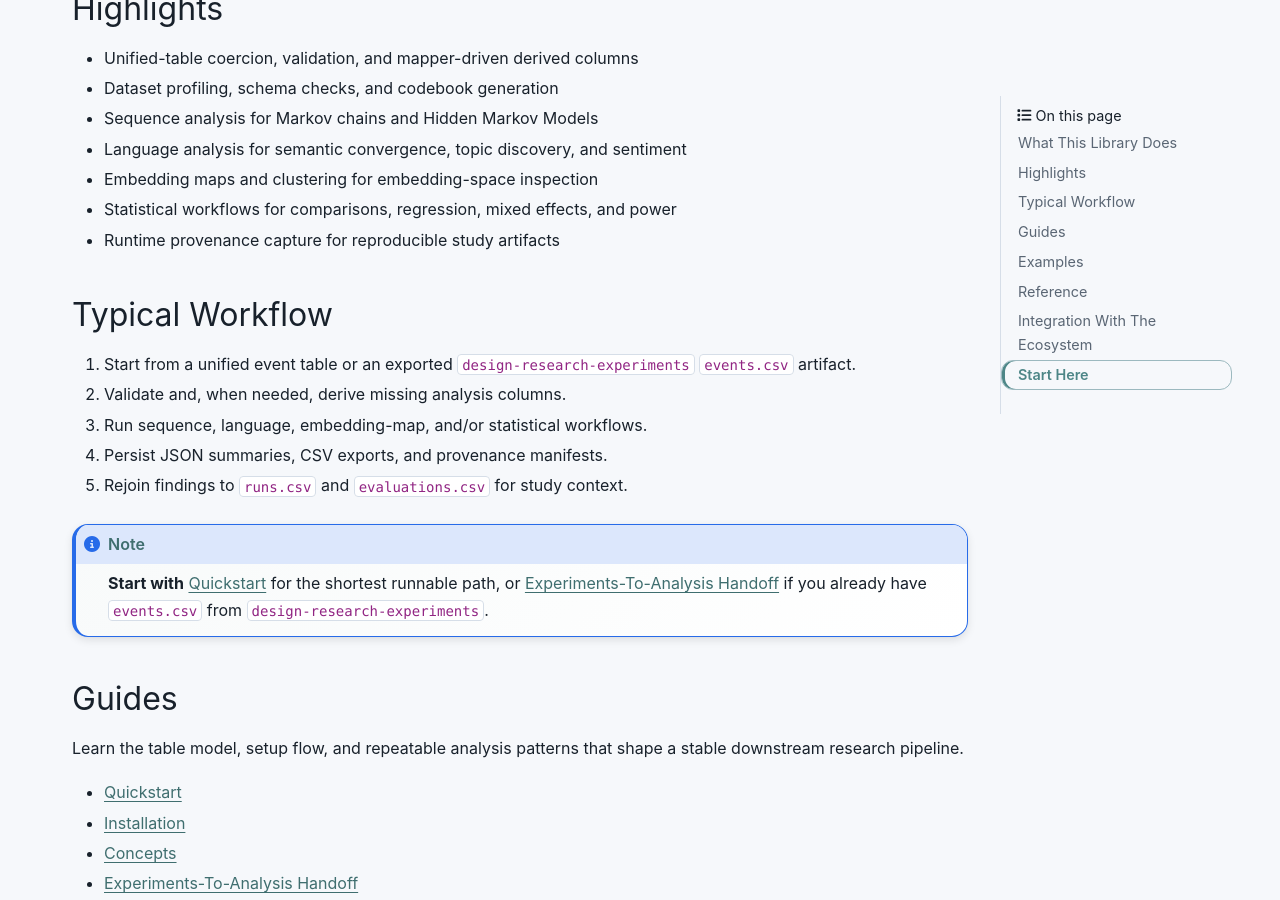
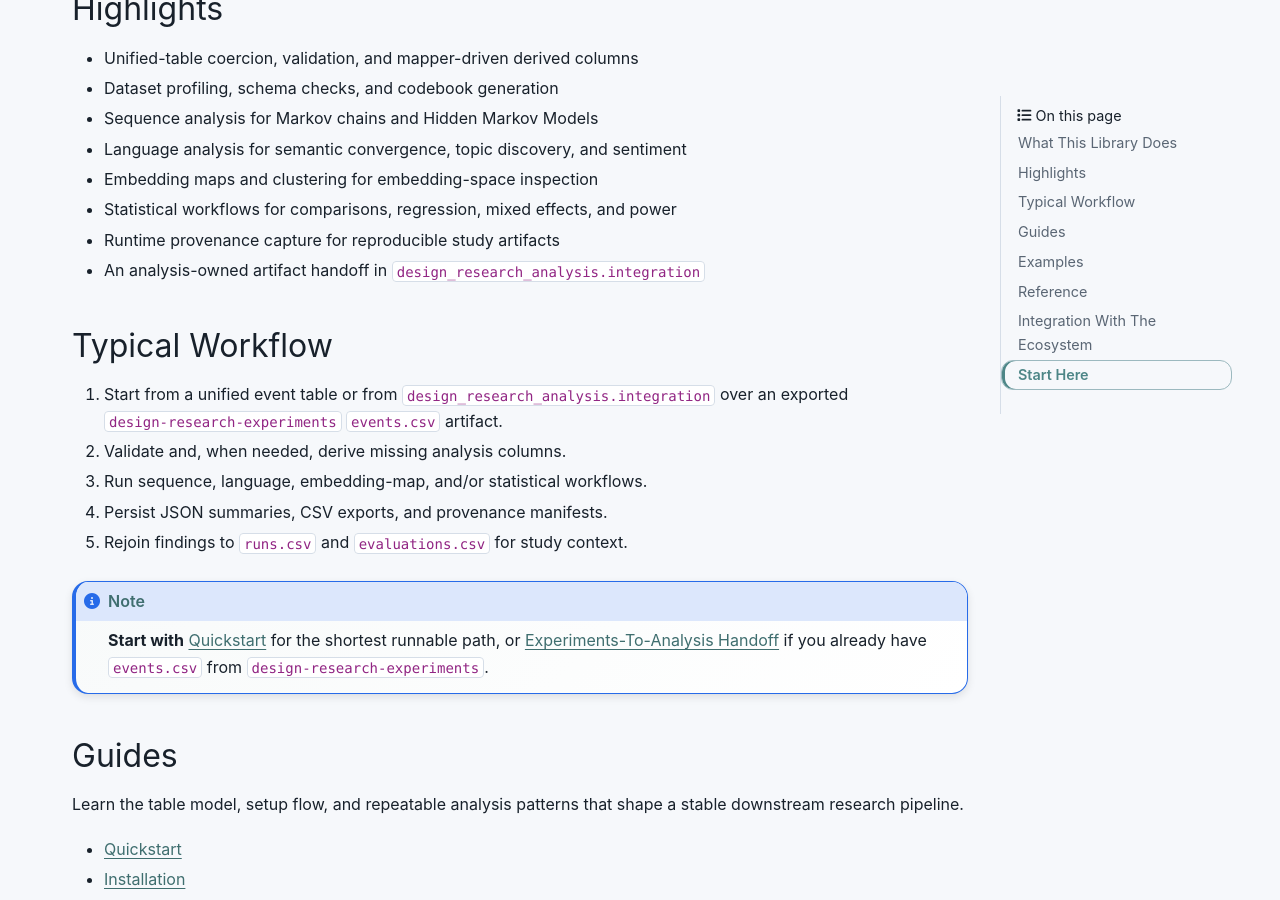
Before and after one commit to cmudrc/design-research-analysis, a Sphinx documentation site: the page built from docs/index.rst, in a window 1280 px wide and 900 px high, scrolled down 574 px. Built offline with Sphinx 7.4.7 and the PyData theme 0.15.4, drawn with Linux system fonts in a browser that asks for light colours.

Commit message:
Document analysis-owned artifact handoff

```diff
--- a/docs/experiments_handoff.rst
+++ b/docs/experiments_handoff.rst
@@ -4,6 +4,9 @@
 Use this guide when you already have study artifacts exported from
 ``design-research-experiments`` and want the shortest reliable path into
 analysis.
+
+The analysis-owned cross-library handoff lives in
+``design_research_analysis.integration``.
 
 Why This Handoff Exists
 -----------------------
--- a/docs/index.rst
+++ b/docs/index.rst
@@ -47,11 +47,13 @@
 - Embedding maps and clustering for embedding-space inspection
 - Statistical workflows for comparisons, regression, mixed effects, and power
 - Runtime provenance capture for reproducible study artifacts
+- An analysis-owned artifact handoff in ``design_research_analysis.integration``
 
 Typical Workflow
 ----------------
 
-1. Start from a unified event table or an exported
+1. Start from a unified event table or from
+   ``design_research_analysis.integration`` over an exported
    ``design-research-experiments`` ``events.csv`` artifact.
 2. Validate and, when needed, derive missing analysis columns.
 3. Run sequence, language, embedding-map, and/or statistical workflows.
```
Also changed, not shown: README.md (+2 -0 lines).
